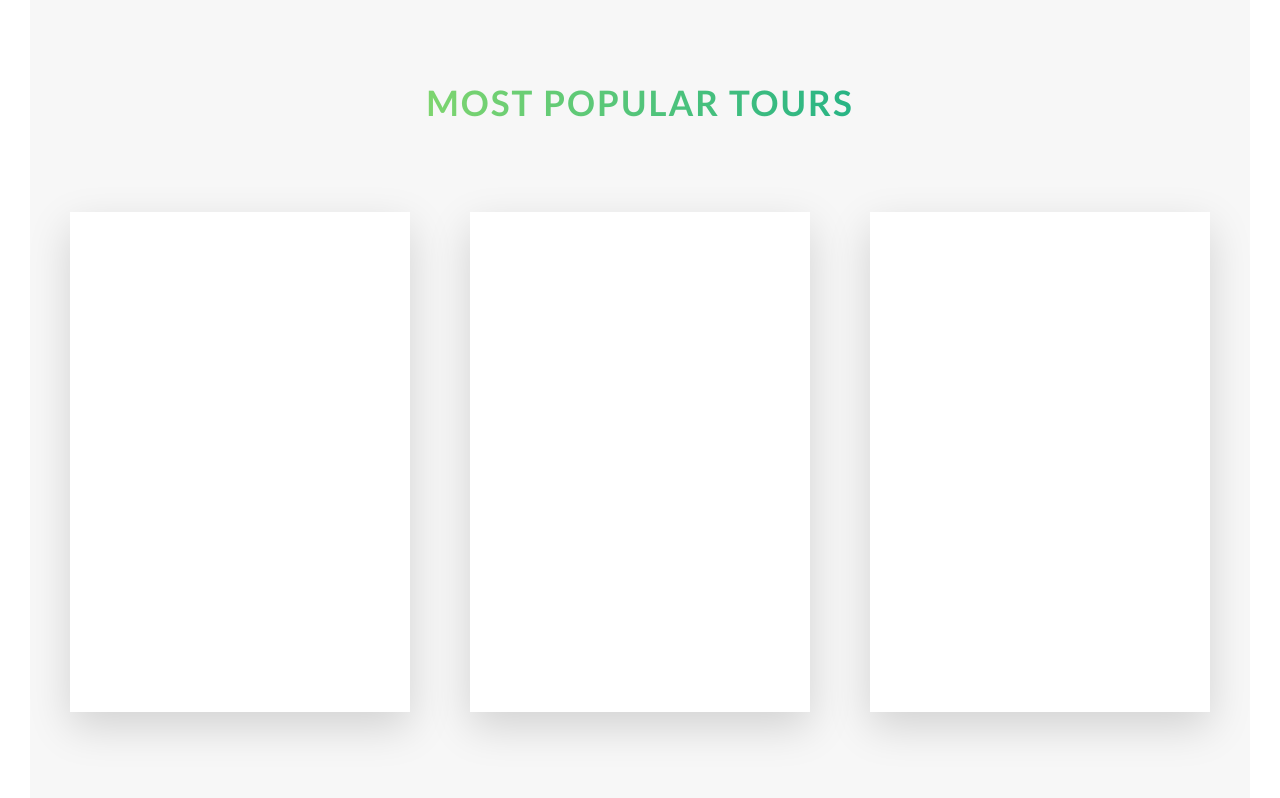
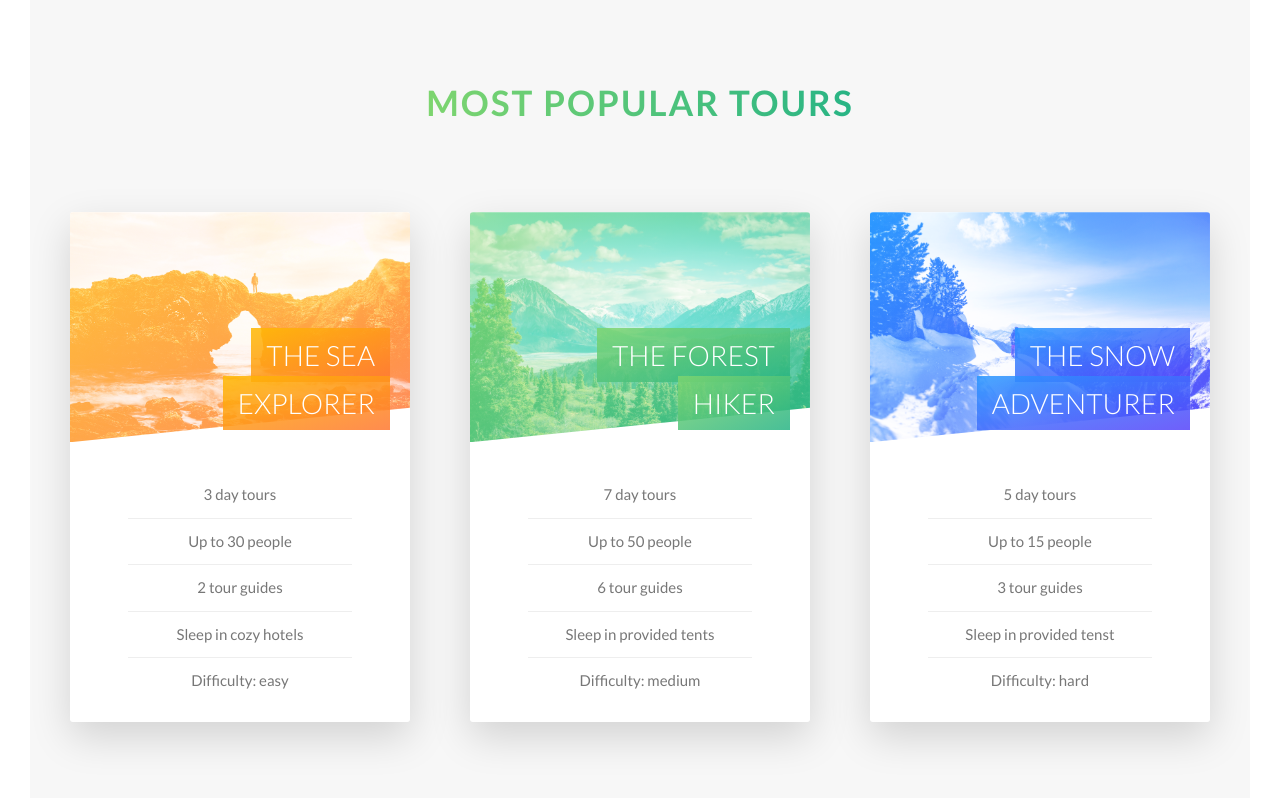
Before and after one commit to emrecolak-23/tourapp-react-typescript, a React (Vite) app: page / in a window 1280 px wide. Shown: the part 2344-3142 px from the top of the page. Built offline with nearby package versions, Linux system fonts and the light colour scheme.

Commit message:
complete tour card front side design

```diff
--- a/src/components/header/header.styles.scss
+++ b/src/components/header/header.styles.scss
@@ -13,4 +13,6 @@
   background-position: top;
   /** polygon(x y, x y, x y, x y) **/
   clip-path: polygon(0 0, 100% 0, 100% 75vh, 0 100%);
+  -webkit-clip-path: polygon(0 0, 100% 0, 100% 75vh, 0 100%);
+
 }
--- a/src/components/section-tours-card-back/section-tours-card-back.component.tsx
+++ b/src/components/section-tours-card-back/section-tours-card-back.component.tsx
@@ -1,12 +1,21 @@
 import { FC } from 'react'
+import classNames from 'classnames'
 
 interface SectionToursCardBackProps {
-    backContainerClasses?: string
+    cardNo?: number
 }
 
-const SectionToursCardBack:FC<SectionToursCardBackProps> = ({backContainerClasses}) => {
+const SectionToursCardBack:FC<SectionToursCardBackProps> = ({cardNo}) => {
+
+    const backContainerClass = classNames('card__side card__side--back', {
+        'card__side--back-1': cardNo === 1,
+        'card__side--back-2': cardNo === 2,
+        'card__side--back-3': cardNo === 3,
+    })
+
+
     return (
-        <div className={backContainerClasses}>
+        <div className={backContainerClass}>
             BACK
         </div>
     )
--- a/src/components/section-tours-card-front/section-tours-card-front.component.tsx
+++ b/src/components/section-tours-card-front/section-tours-card-front.component.tsx
@@ -4,23 +4,44 @@ import classNames from "classnames"
 
 
 interface SectionToursCardFrontProps {
-    fronPictureClass: string
+    cardNo: number
+    title:string,
+    details: string[]
 }
 
-const SectionToursCardFront:FC<SectionToursCardFrontProps> = ({fronPictureClass}) => {
+const SectionToursCardFront:FC<SectionToursCardFrontProps> = ({cardNo, title, details}) => {
 
-    const pictureClass = classNames('card__picture', fronPictureClass)
+
+    const pictureClass = classNames('card__picture', {
+        'card__picture--1': cardNo === 1,
+        'card__picture--2': cardNo === 2,
+        'card__picture--3': cardNo === 3
+    })
+
+    const cardHeadingClass = classNames('card__heading-span', {
+        'card__heading-span--1': cardNo === 1,
+        'card__heading-span--2': cardNo === 2,
+        'card__heading-span--3': cardNo === 3
+    })
 
     return (
         <div className="card__side card__side--front">
             <div className={pictureClass}>
                 &nbsp;
             </div>
-            <div className="card__heading">
-                Heaing
-            </div>
+            <h4 className="card__heading">
+                <span className={cardHeadingClass}>
+                    {title}
+                </span>
+            </h4>
             <div className="card__details">
-                Details
+                <ul>
+                    {
+                        details.map(detail => {
+                            return <li key={detail}>{detail}</li>
+                        })
+                    }
+                </ul>
             </div>
         </div>
     )
--- a/src/components/section-tours-card-front/section-tours-card-front.styles.scss
+++ b/src/components/section-tours-card-front/section-tours-card-front.styles.scss
@@ -1,5 +1,68 @@
+@use '../../sass/base/variables' as vars;
+
 .card {
     &__picture {
+        background-size: cover;
+        height: 23rem;
+        background-blend-mode: screen;
+        clip-path: polygon(0 0, 100% 0, 100% 85%, 0 100%);
+        -webkit-clip-path:polygon(0 0, 100% 0, 100% 85%, 0 100%);
+        &--1 {
+            background-image: linear-gradient(to right bottom, vars.$color-secondary-light, vars.$color-secondary-dark), url('../../assets/img/nat-5.jpg');
+        }
+        &--2 {
+            background-image: linear-gradient(to right bottom, vars.$color-primary-light, vars.$color-primary-dark), url('../../assets/img/nat-6.jpg');
+        }
+        &--3 {
+            background-image: linear-gradient(to right bottom, vars.$color-tertiary-light, vars.$color-tertiary-dark), url('../../assets/img/nat-7.jpg');
+        }
+    }
 
+    &__heading {
+        font-size: 2.8rem;
+        font-weight: 300;
+        text-transform: uppercase;
+        text-align: right;
+        color: vars.$color-white;
+        position: absolute;
+        top: 12rem;
+        right: 2rem;
+        width: 75%;
+    }
+
+    &__heading-span {
+        padding: 1rem 1.5rem;
+        box-decoration-break: clone;
+        -webkit-box-decoration-break: clone;
+
+        &--1 {
+            background-image: linear-gradient(to right bottom, rgba(vars.$color-secondary-light, .85), rgba(vars.$color-secondary-dark, .85))
+        }
+
+        &--2 {
+            background-image: linear-gradient(to right bottom, rgba(vars.$color-primary-light, .85), rgba(vars.$color-primary-dark, .85))
+        }
+
+        &--3 {
+            background-image: linear-gradient(to right bottom, rgba(vars.$color-tertiary-light, .85), rgba(vars.$color-tertiary-dark, .85))
+        }
+    }
+
+    &__details {
+        padding: 3rem;
+        ul {
+            list-style: none;
+            width: 80%;
+            margin: 0 auto;
+            li {
+                text-align: center;
+                font-size: 1.5rem;
+                padding: 1rem;
+                color: vars.$color-gray-dark;
+                &:not(:last-child) {
+                    border-bottom: 1px solid vars.$color-grey-light-2;
+                }
+            }
+        }
     }
 }
--- a/src/components/section-tours-card/section-tours-card.component.tsx
+++ b/src/components/section-tours-card/section-tours-card.component.tsx
@@ -1,25 +1,26 @@
 import './section-tours-card.styles.scss'
 import { FC } from 'react'
-import classNames from 'classnames'
 
 import SectionToursCardBack from '../section-tours-card-back/section-tours-card-back.component'
 import SectionToursCardFront from '../section-tours-card-front/section-tours-card-front.component'
 
 interface SectionToursCardProps {
-    backContainerColor?: string,
-    frontPictureClass: string
+    cardNo: number,
+    title: string,
+    details: string[]
 }
 
-const SectionToursCard:FC<SectionToursCardProps> = ({backContainerColor, frontPictureClass}) => {
-
-    const frontPictureContainerClass = classNames('card__picture', frontPictureClass)
-    const backContainerClass = classNames('card__side card__side--back', backContainerColor)
+const SectionToursCard:FC<SectionToursCardProps> = ({cardNo, title, details}) => {
 
     return (
     <div className="col-1-of-3">
        <div className="card">
-            <SectionToursCardFront />
-            <SectionToursCardBack backContainerClasses={backContainerClass} />
+            <SectionToursCardFront
+            cardNo={cardNo}
+            title={title}
+            details={details}
+            />
+            <SectionToursCardBack cardNo={cardNo} />
        </div>
     </div>
     )
--- a/src/components/section-tours-card/section-tours-card.styles.scss
+++ b/src/components/section-tours-card/section-tours-card.styles.scss
@@ -10,13 +10,15 @@
     &__side {
         color: #fff;
         font-size: 2rem;
-        height: 50rem;
+        height: 51rem;
         transition: all 0.8s ease;
         position: absolute;
         top: 0;
         left: 0;
         width: 100%;
         backface-visibility: hidden;
+        border-radius: 3px;
+        overflow: hidden;
         box-shadow: 0 1.5rem 4rem rgba($color: vars.$color-black, $alpha: .15);
         &--front {
             background-color: vars.$color-white;
--- a/src/components/section-tours/section-tours.component.tsx
+++ b/src/components/section-tours/section-tours.component.tsx
@@ -3,22 +3,40 @@ import SectionTitle from "../section-title/section-title.component"
 import SectionToursCard from '../section-tours-card/section-tours-card.component'
 
 const SectionTours = () => {
+
+    const tours = [
+        {
+            no: 1,
+            title: 'The sea explorer',
+            details: ['3 day tours', 'Up to 30 people', '2 tour guides', 'Sleep in cozy hotels', 'Difficulty: easy']
+        },
+        {
+            no: 2,
+            title: 'The forest hiker',
+            details: ['7 day tours', 'Up to 50 people', '6 tour guides', 'Sleep in provided tents', 'Difficulty: medium']
+        },
+        {
+            no: 3,
+            title: 'The snow adventurer',
+            details: ['5 day tours', 'Up to 15 people', '3 tour guides', 'Sleep in provided tenst', 'Difficulty: hard']
+        }
+    ]
+
     return (
         <section className="section-tours">
                 <SectionTitle text='Most popular tours' extraClass="u-margin-bottom-big" />
                 <div className="row">
-                   <SectionToursCard
-                   frontPictureClass='card__picture--1'
-                   backContainerColor='card__side--back-1'
-                   />
-                   <SectionToursCard
-                   frontPictureClass='card__picture--1'
-                   backContainerColor='card__side--back-2'
-                   />
-                   <SectionToursCard
-                   frontPictureClass='card__picture--1'
-                   backContainerColor='card__side--back-3'
-                   />
+                    {
+                        tours.map(tour => {
+                            return <SectionToursCard
+                            key={tour.no}
+                            title={tour.title}
+                            details={tour.details}
+                            cardNo={tour.no}
+                            />
+                        })
+                    }
+
                 </div>
         </section>
     )
--- a/src/sass/base/variables.scss
+++ b/src/sass/base/variables.scss
@@ -10,6 +10,8 @@ $color-tertiary-light: #2998ff;
 $color-tertiary-dark: #5643fa;
 
 $color-grey-light-1: #f7f7f7;
+$color-grey-light-2: #eee;
+
 
 $color-gray-dark: #777;
 $color-white: #fff;
```
